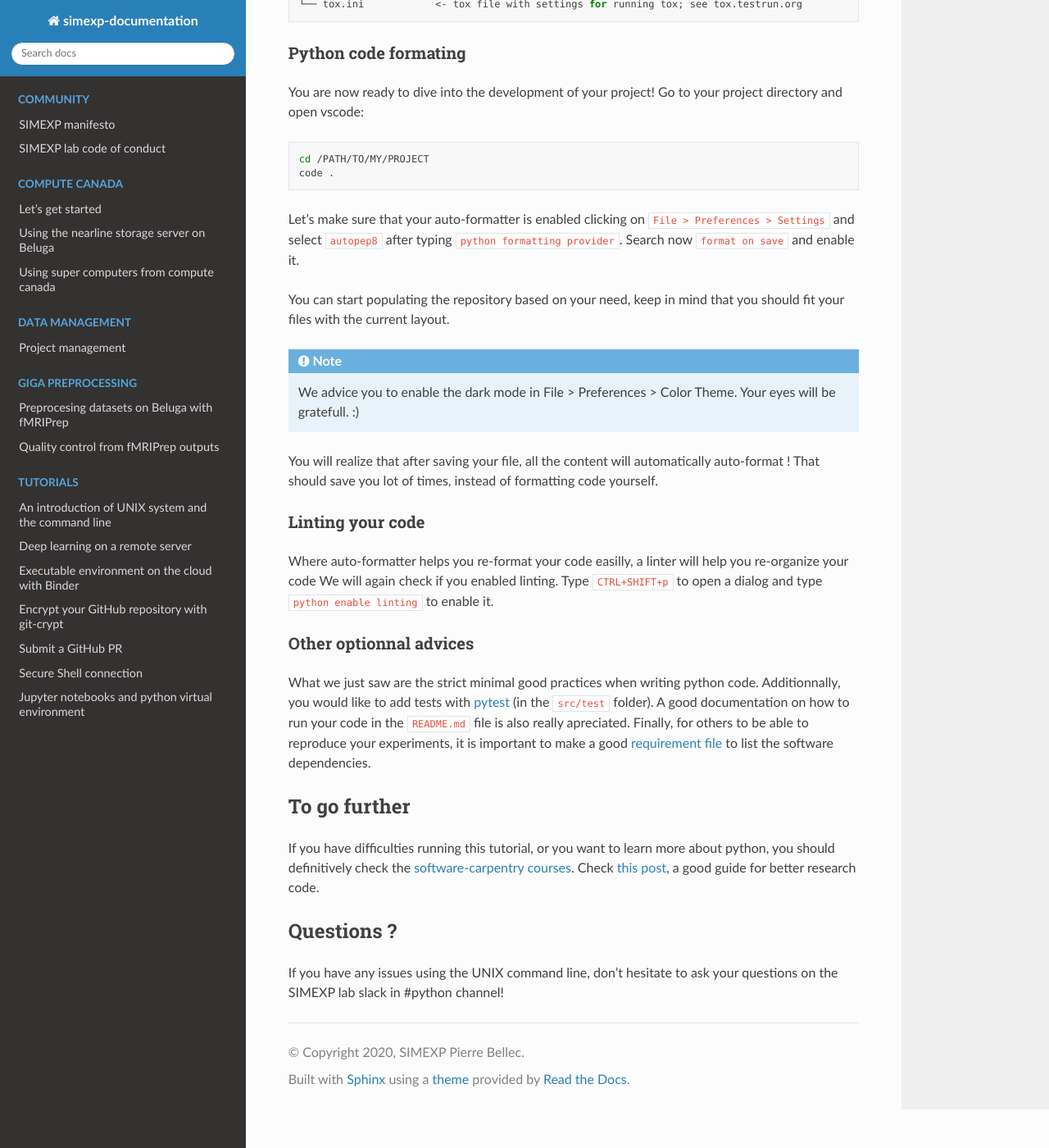
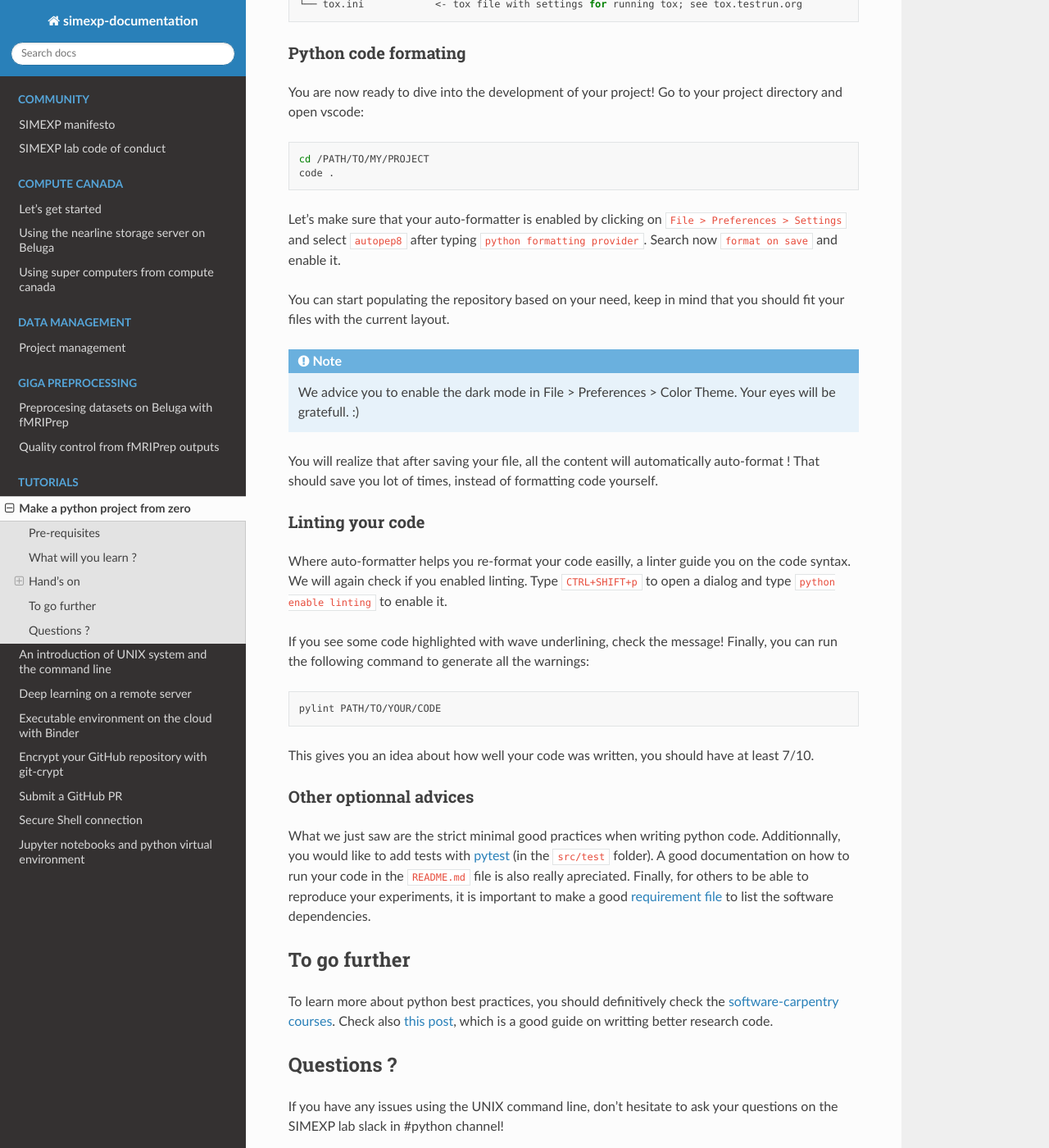
Before and after one commit to SIMEXP/lab-documentation, a Sphinx documentation site: the page built from source/tutorials/python.rst, in a window 1280 px wide and 1400 px high, scrolled down 2593 px. Shown: the whole window at 82% size. Built offline with Sphinx 7.4.7 and the Read the Docs theme 2.0.0, drawn with Linux system fonts in a browser that asks for light colours; some of the changed text lies outside the part shown.

Commit message:
python project doc

```diff
--- a/source/index.rst
+++ b/source/index.rst
@@ -37,6 +37,7 @@ Please help us write this documentation
    :maxdepth: 1
    :caption: Tutorials
 
+   tutorials/python.rst
    tutorials/unix_intro.rst
    tutorials/server_dl.rst
    tutorials/binder.rst
--- a/source/tutorials/python.rst
+++ b/source/tutorials/python.rst
@@ -126,7 +126,7 @@ Go to your project directory and open vscode:
   cd /PATH/TO/MY/PROJECT
   code .
 
-Let's make sure that your auto-formatter is enabled clicking on ``File > Preferences > Settings`` and select ``autopep8`` after typing ``python formatting provider``.
+Let's make sure that your auto-formatter is enabled by clicking on ``File > Preferences > Settings`` and select ``autopep8`` after typing ``python formatting provider``.
 Search now ``format on save`` and enable it.
 
 You can start populating the repository based on your need, keep in mind that you should fit your files with the current layout.
@@ -140,9 +140,18 @@ You will realize that after saving your file, all the content will automatically
 Linting your code
 -----------------
 
-Where auto-formatter helps you re-format your code easilly, a linter will help you re-organize your code
+Where auto-formatter helps you re-format your code easilly, a linter guide you on the code syntax.
 We will again check if you enabled linting.
 Type ``CTRL+SHIFT+p`` to open a dialog and type ``python enable linting`` to enable it.
+
+If you see some code highlighted with wave underlining, check the message!
+Finally, you can run the following command to generate all the warnings:
+
+.. code:: bash
+
+  pylint PATH/TO/YOUR/CODE
+
+This gives you an idea about how well your code was written, you should have at least 7/10.
 
 Other optionnal advices
 -----------------------
@@ -155,8 +164,8 @@ Finally, for others to be able to reproduce your experiments, it is important to
 To go further
 :::::::::::::
 
-If you have difficulties running this tutorial, or you want to learn more about python, you should definitively check the `software-carpentry courses <https://software-carpentry.org/lessons/>`_.
-Check `this post <https://astrobites.org/2020/10/23/towards-better-research-code-and-software/>`_, a good guide for better research code.
+To learn more about python best practices, you should definitively check the `software-carpentry courses <https://software-carpentry.org/lessons/>`_.
+Check also `this post <https://astrobites.org/2020/10/23/towards-better-research-code-and-software/>`_, which is a good guide on writting better research code.
 
 
 Questions ?
```
Also changed, not shown: other parts of source/tutorials/python.rst (+2 -2 lines).
